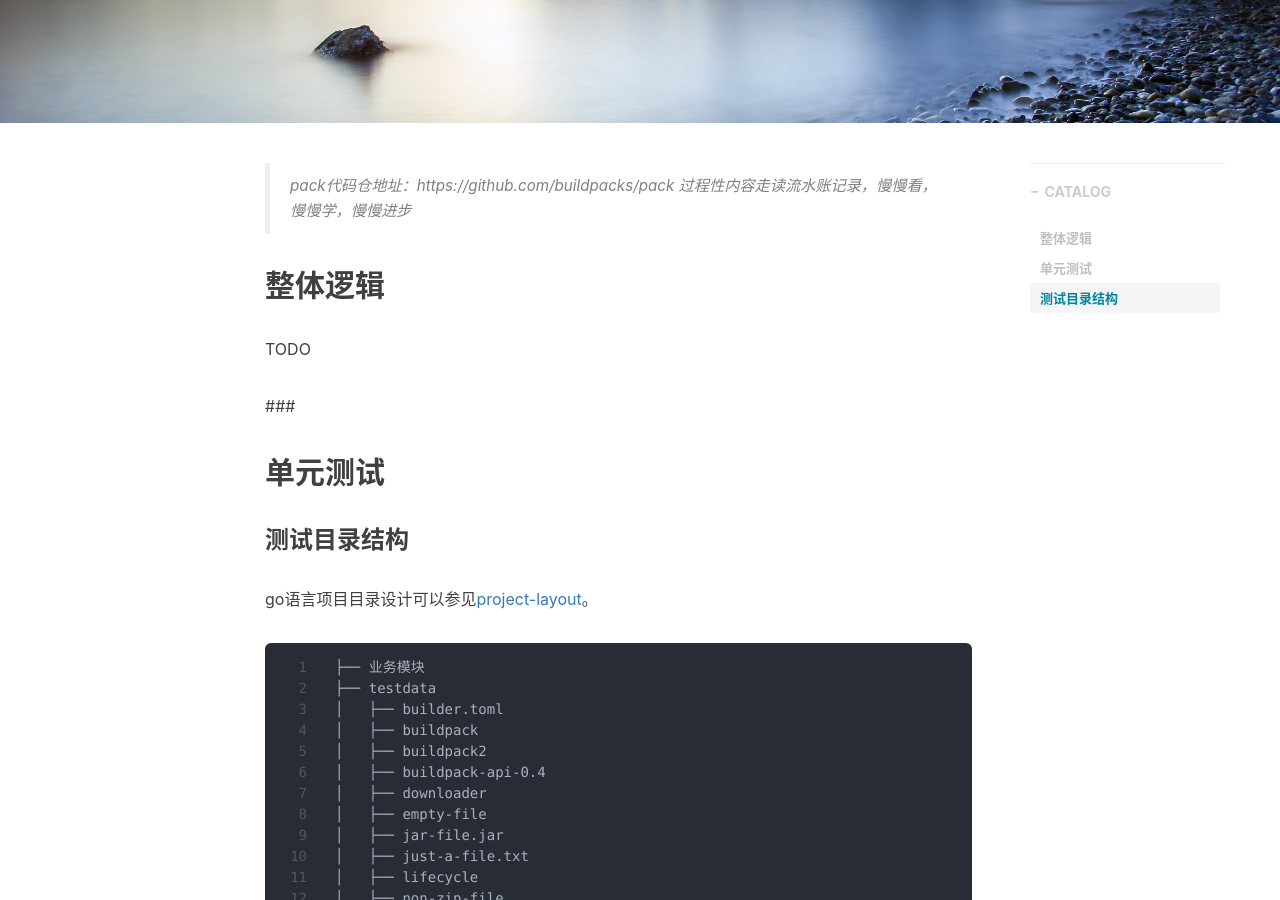
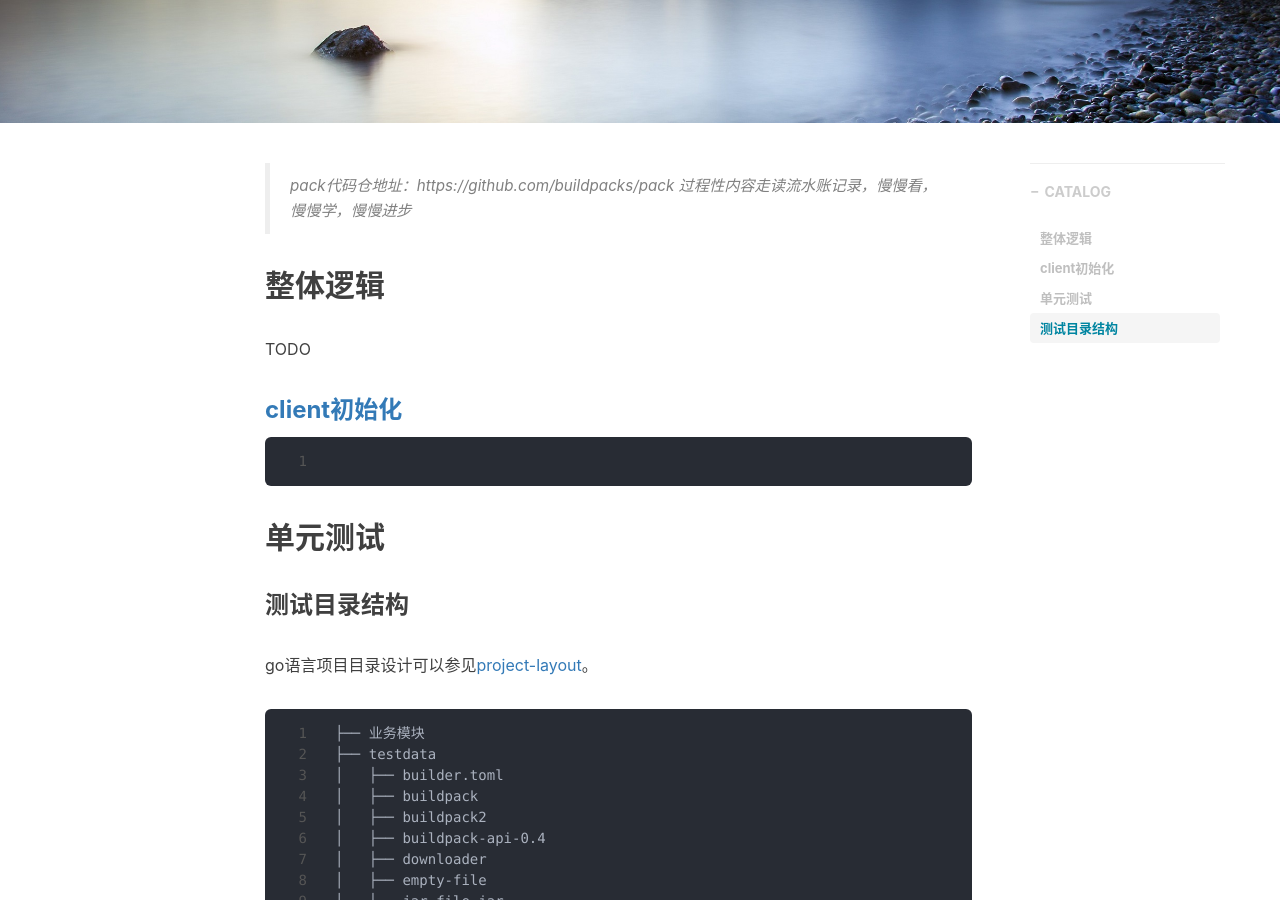
Before and after one commit to shihai1991/shihai1991.github.io, a Jekyll site: the page built from _posts/2022-11-17-pack单元测试走读学习.md, in a window 1280 px wide and 900 px high, scrolled down 334 px. Built offline with Jekyll 4.4.1, drawn with Linux system fonts in a browser that asks for light colours; nearby versions of some CDN libraries; comment, search, counter and statistics services are not loaded.

Commit message:
Update 2022-11-17-pack单元测试走读学习.md

````diff
--- a/_posts/2022-11-17-pack单元测试走读学习.md
+++ b/_posts/2022-11-17-pack单元测试走读学习.md
@@ -18,7 +18,9 @@ excerpt: >-
 ## 整体逻辑
 TODO
 
-###
+### [client初始化](https://github.com/buildpacks/pack/blob/558ae9a3c7e51f1e4e15aaa54bf90e9ca7f164a8/cmd/cmd.go#L136-L142)
+```
+```
 
 ## 单元测试
 
````
